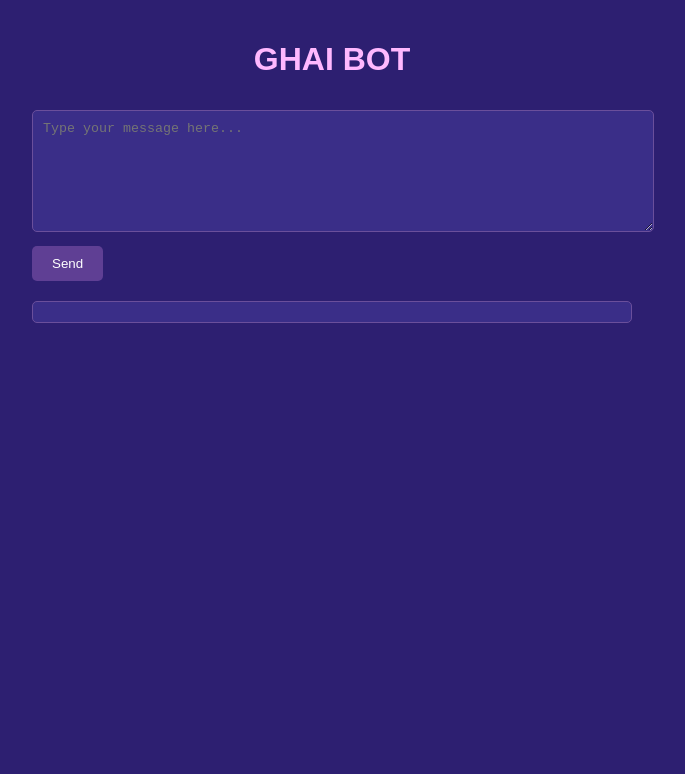
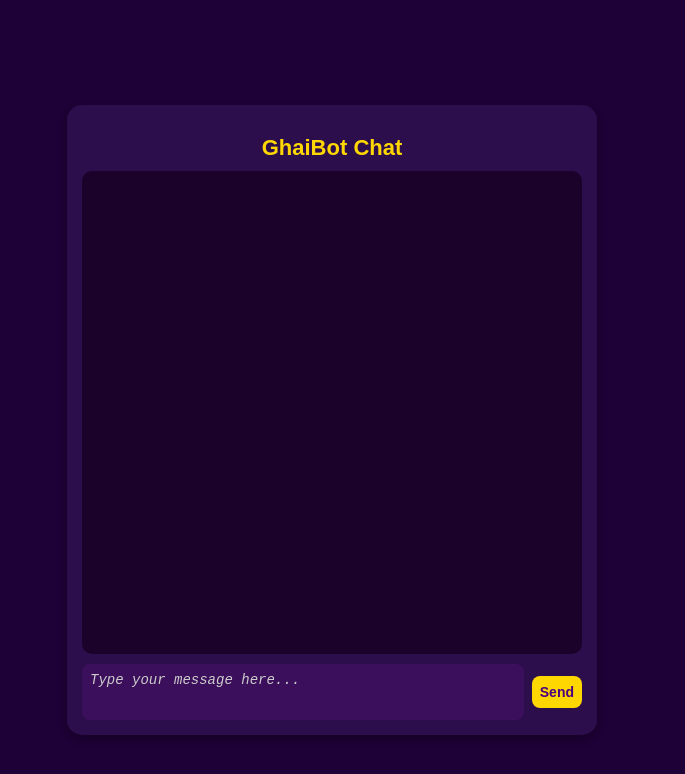
Before and after one commit to dhruv-ghai/ghaibot, a plain HTML site: page index.html in a window 1280 px wide. Shown: the whole page, without its empty margins (308-993 px from the left). Drawn offline with Linux system fonts and the light colour scheme.

Commit message:
Update index.html

```diff
--- a/index.html
+++ b/index.html
@@ -3,93 +3,208 @@
 <head>
     <meta charset="UTF-8">
     <meta name="viewport" content="width=device-width, initial-scale=1.0">
-    <title>GHAI BOT</title>
+    <title>GhaiBot Chat</title>
     <style>
+        /* Dark Purple Professional Chatbot UI */
         body {
-            font-family: Arial, sans-serif;
+            font-family: 'Arial', sans-serif;
+            background: #1e0136;
+            color: white;
             padding: 20px;
-            max-width: 600px;
-            margin: auto;
-            background-color: #2d1f71; /* Dark purple background */
+            margin: 0;
+            height: 100vh;
+            display: flex;
+            justify-content: center;
+            align-items: center;
+        }
+
+        /* Chat container */
+        .chat-container {
+            background: #2c0e4d;
+            padding: 15px;
+            border-radius: 15px;
+            box-shadow: 0 4px 10px rgba(0, 0, 0, 0.3);
+            width: 100%;
+            max-width: 500px;
+            display: flex;
+            flex-direction: column;
+            height: 90vh;
+            max-height: 600px;
+        }
+
+        /* Chatbot title */
+        h1 {
+            font-size: 22px;
+            text-align: center;
+            color: #ffd700;
+            margin-bottom: 10px;
+        }
+
+        /* Chat box */
+        #chat-box {
+            background: #1a022b;
+            padding: 10px;
+            border-radius: 10px;
+            flex: 1;
+            overflow-y: auto;
+            display: flex;
+            flex-direction: column;
+            gap: 8px;
+            margin-bottom: 10px;
+        }
+
+        /* Chat messages */
+        .chat-message {
+            padding: 8px;
+            border-radius: 8px;
+            max-width: 80%;
+            font-size: 14px;
+            word-wrap: break-word;
+            line-height: 1.4;
+        }
+
+        /* User message (right side) */
+        .user-message {
+            background: #6a0dad;
+            align-self: flex-end;
             color: white;
         }
 
-        textarea {
-            width: 100%;
-            height: 100px;
-            margin: 10px 0;
-            padding: 10px;
-            border-radius: 5px;
-            background-color: #3a2e88; /* Slightly lighter purple */
-            color: white;
-            border: 1px solid #6a4f9b;
+        /* AI message (left side) */
+        .ai-message {
+            background: #4a0080;
+            align-self: flex-start;
+            color: #ffd700;
         }
 
+        /* Error message */
+        .error-message {
+            background: #ff4c4c;
+            align-self: center;
+            color: white;
+        }
+
+        /* Input area */
+        .input-area {
+            display: flex;
+            gap: 8px;
+            align-items: center;
+        }
+
+        /* Input box */
+        textarea {
+            flex: 1;
+            height: 40px;
+            padding: 8px;
+            border: none;
+            border-radius: 8px;
+            resize: none;
+            font-size: 14px;
+            outline: none;
+            background: #3b0f5b;
+            color: white;
+            overflow-y: auto;
+        }
+
+        textarea::placeholder {
+            color: #ccc;
+            font-style: italic;
+        }
+
+        /* Send button */
         button {
-            padding: 10px 20px;
-            background-color: #5f3f94; /* Purple color for button */
-            color: white;
+            padding: 8px;
+            font-size: 14px;
             border: none;
+            border-radius: 8px;
+            background: #ffd700;
+            color: #4a0080;
             cursor: pointer;
-            border-radius: 5px;
+            transition: 0.3s;
+            font-weight: bold;
+            flex-shrink: 0;
         }
 
         button:hover {
-            background-color: #4a2f74; /* Slightly darker purple on hover */
+            background: #ffcc00;
+            transform: scale(1.05);
         }
 
-        #response {
-            margin-top: 20px;
-            padding: 10px;
-            border: 1px solid #6a4f9b;
-            background-color: #3a2e88;
-            border-radius: 5px;
-        }
+        /* Responsive Design */
+        @media (max-width: 600px) {
+            .chat-container {
+                max-width: 100%;
+                height: 100%;
+                border-radius: 0;
+            }
 
-        h1 {
-            text-align: center;
-            color: #ffb8ff;
-        }
+            #chat-box {
+                font-size: 13px;
+            }
 
-        #user-input {
-            border: 1px solid #6a4f9b;
-            border-radius: 5px;
+            button {
+                font-size: 12px;
+            }
         }
     </style>
 </head>
 <body>
-    <h1>GHAI BOT</h1>
-    <textarea id="user-input" placeholder="Type your message here..."></textarea>
-    <button onclick="sendMessage()">Send</button>
-    <div id="response"></div>
+    <div class="chat-container">
+        <h1>GhaiBot Chat</h1>
+        <div id="chat-box">
+            <!-- Chat messages will appear here -->
+        </div>
+        <div class="input-area">
+            <textarea id="user-input" placeholder="Type your message here..."></textarea>
+            <button onclick="sendMessage()">Send</button>
+        </div>
+    </div>
 
     <script>
         async function sendMessage() {
             const userInput = document.getElementById("user-input").value;
-            const responseDiv = document.getElementById("response");
-            responseDiv.innerHTML = "Loading...";
+            const chatBox = document.getElementById("chat-box");
+            if (!userInput.trim()) return;
 
-            if (!userInput.trim()) {
-                responseDiv.innerHTML = "Please enter a message.";
-                return;
-            }
+            // Display the user's message
+            const userMessage = document.createElement("div");
+            userMessage.className = "chat-message user-message";
+            userMessage.textContent = userInput;
+            chatBox.appendChild(userMessage);
 
+            // Clear input field
+            document.getElementById("user-input").value = '';
+
+            // Scroll to the bottom
+            chatBox.scrollTop = chatBox.scrollHeight;
+
+            // Send the message to the backend
             try {
-                const response = await fetch("https://ghaibot.onrender.com/chat", {  // Updated URL
+                const response = await fetch("https://ghaibot.onrender.com/chat", {
                     method: "POST",
                     headers: { "Content-Type": "application/json" },
                     body: JSON.stringify({ message: userInput })
                 });
 
-                if (!response.ok) {
-                    const errorData = await response.json();
-                    responseDiv.innerHTML = `<b>Error:</b> ${errorData.error || 'Unknown error'}`;
-                } else {
-                    const data = await response.json();
-                    responseDiv.innerHTML = `<b>AI:</b> ${data.response}`;
-                }
+                const data = await response.json();
+
+                // Display the AI response
+                const aiMessage = document.createElement("div");
+                aiMessage.className = "chat-message ai-message";
+                aiMessage.textContent = data.response || "Sorry, I couldn't understand that.";
+                chatBox.appendChild(aiMessage);
+
+                // Scroll to the bottom
+                chatBox.scrollTop = chatBox.scrollHeight;
             } catch (error) {
-                responseDiv.innerHTML = `<b>Error:</b> ${error.message}`;
+                // Handle error gracefully
+                const errorMessage = document.createElement("div");
+                errorMessage.className = "chat-message error-message";
+                errorMessage.textContent = "Error: Something went wrong.";
+                chatBox.appendChild(errorMessage);
+
+                // Scroll to the bottom
+                chatBox.scrollTop = chatBox.scrollHeight;
             }
         }
     </script>
```
